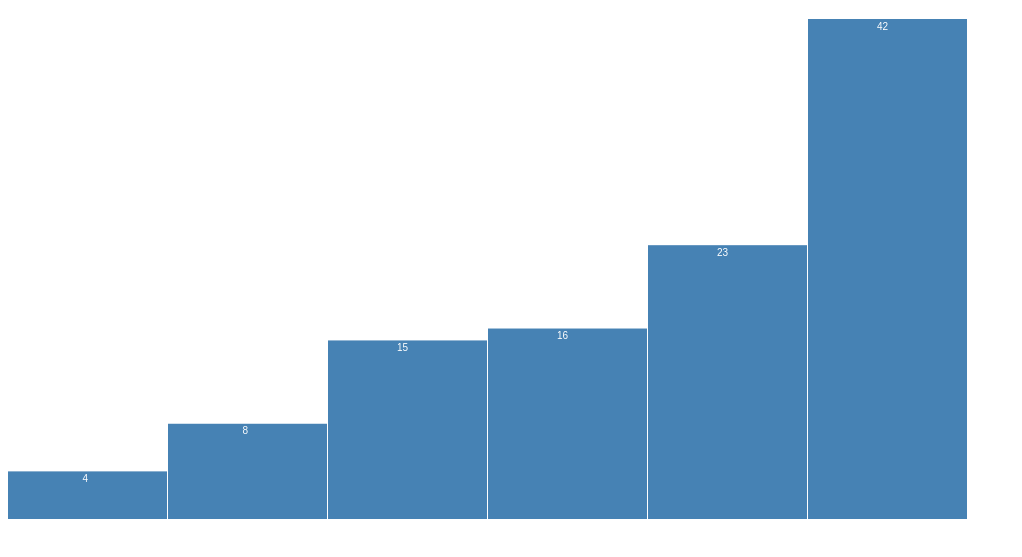
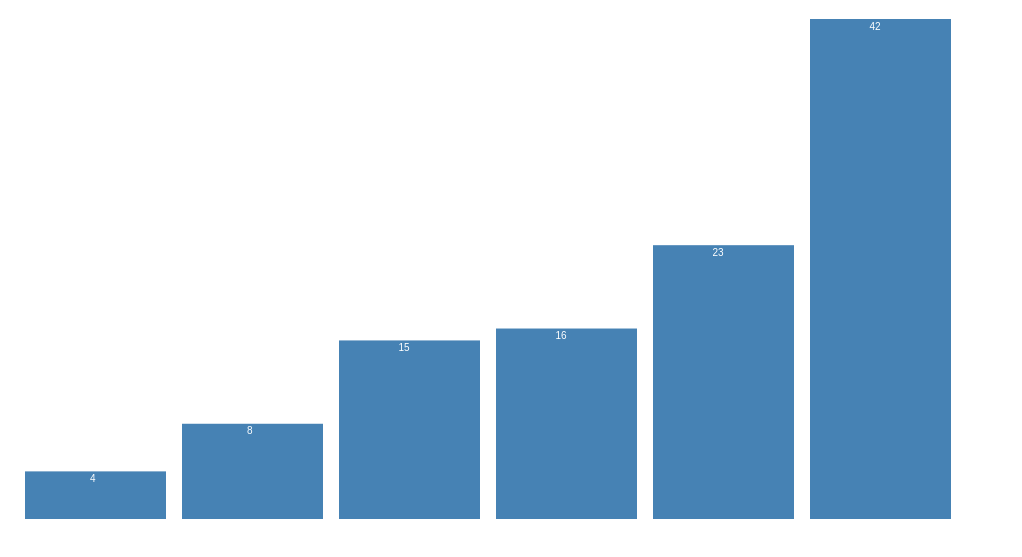
Before and after one commit to jastack/d3practice, a plain HTML site: page bar_chart/index.html in a window 1280 px wide. Shown: the part 61-618 px from the top of the page, without its empty margins (0-1022 px from the left). Drawn offline with Linux system fonts and the light colour scheme.

Commit message:
Add band scales

```diff
--- a/bar_chart/index.html
+++ b/bar_chart/index.html
@@ -26,6 +26,11 @@
     var width = 960,
     height = 500;
 
+    var x = d3.scaleBand()
+              .rangeRound([0, width])
+              .padding([.1]);
+
+
     var y = d3.scaleLinear()
           .range([height, 0]);
 
@@ -34,6 +39,7 @@
         .attr("height", height);
 
     d3.tsv("data.tsv", type, function(error, data) {
+      x.domain(data.map(function(d) { return d.name; }));
       y.domain([0, d3.max(data, function(d) { return d.value; })]);
 
       var barWidth = width / data.length;
@@ -41,15 +47,15 @@
       var bar = chart.selectAll("g")
           .data(data)
         .enter().append("g")
-          .attr("transform", function(d, i) { return "translate(" + i * barWidth + ",0)"; });
+          .attr("transform", function(d) { return "translate(" + x(d.name) + ",0)"; });
 
       bar.append("rect")
           .attr("y", function(d) { return y(d.value); })
           .attr("height", function(d) { return height - y(d.value); })
-          .attr("width", barWidth - 1);
+          .attr("width", x.bandwidth());
 
       bar.append("text")
-          .attr("x", barWidth / 2)
+          .attr("x", x.bandwidth() / 2)
           .attr("y", function(d) { return y(d.value) + 3; })
           .attr("dy", ".75em")
           .text(function(d) { return d.value; });
```
